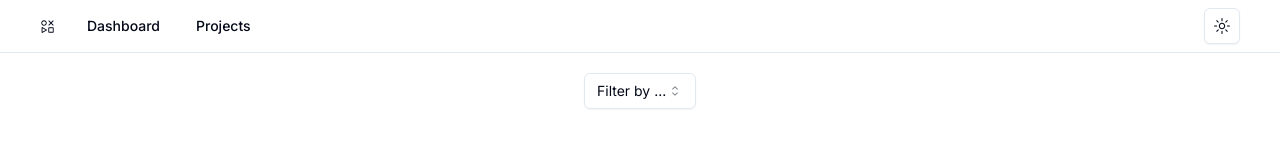
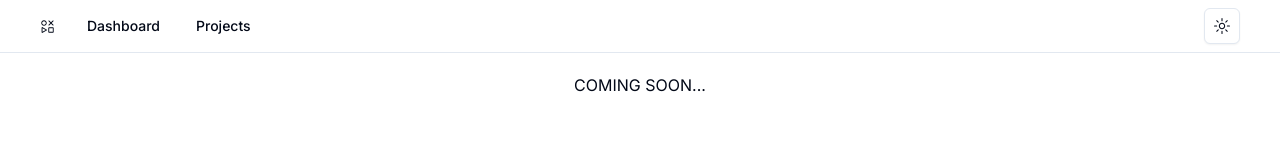
Before and after one commit to dragon-devs/project-manager, a Next.js app: page / in a window 1280 px wide. Shown: the top 163 px of the page. Built offline with nearby package versions, Linux system fonts and the light colour scheme.

Commit message:
Adding orders

```diff
--- a/app/page.tsx
+++ b/app/page.tsx
@@ -5,7 +5,7 @@ import ProjectSorting from "@/app/projects/grid/ProjectSorting";
 export default function Home() {
   return (
       <div className="flex justify-center items-center">
-        <ProjectSorting />
+        COMING SOON...
         {/*<CardDemo />*/}
       </div>
   );
--- a/app/projects/grid/ProjectSorting.tsx
+++ b/app/projects/grid/ProjectSorting.tsx
@@ -10,7 +10,7 @@ import {
   SelectTrigger,
   SelectValue
 } from "@/components/ui/select";
-import {useRouter} from "next/navigation";
+import {useRouter, useSearchParams} from "next/navigation";
 import {Separator} from "@/components/ui/separator";
 
 
@@ -32,21 +32,24 @@ const priorities: {
   label: string,
   value?: Priority
 }[] = [
-  {label: "Default"},
+  {label: "Filter by ..."},
   {label: "Low", value: "LOW"},
   {label: "Normal", value: "NORMAL"},
   {label: "High", value: "HIGH"},
   {label: "Critical", value: "CRITICAL"},
 ]
 const ProjectFiltering = () => {
-  const router = useRouter()
+  const router = useRouter();
+  const searchParams = useSearchParams();
   return (
-      <Select onValueChange={(filter) => {
+      <Select
+          defaultValue={searchParams.get('filter') || 'default'}
+          onValueChange={(filter) => {
         const query = filter ? `?filter=${filter}` : 'default';
         router.push('/projects/grid' + query);
 
       }}>
-        <SelectTrigger className="w-28">
+        <SelectTrigger className="w-32">
           <SelectValue placeholder="Filter by ..."/>
         </SelectTrigger>
         <SelectContent>
--- a/app/projects/grid/page.tsx
+++ b/app/projects/grid/page.tsx
@@ -19,6 +19,9 @@ const ProjectPage: React.FC<Props> = async ({searchParams}) => {
       where: {
         priority: filter as Priority,
       },
+      orderBy: {
+        priority: 'asc',
+      },
     });
   } else if (filter in Status) {
     // Use Prisma to fetch projects based on the filter
@@ -26,9 +29,16 @@ const ProjectPage: React.FC<Props> = async ({searchParams}) => {
       where: {
         status: filter as Status,
       },
+      orderBy: {
+        status: 'asc',
+      },
     });
   } else {
-    projects = await prisma.project.findMany()
+    projects = await prisma.project.findMany({
+      orderBy: {
+        createdAt: 'desc',
+      },
+    })
   }
   return (
       <div className="space-y-3 sm:space-y-5">
```
